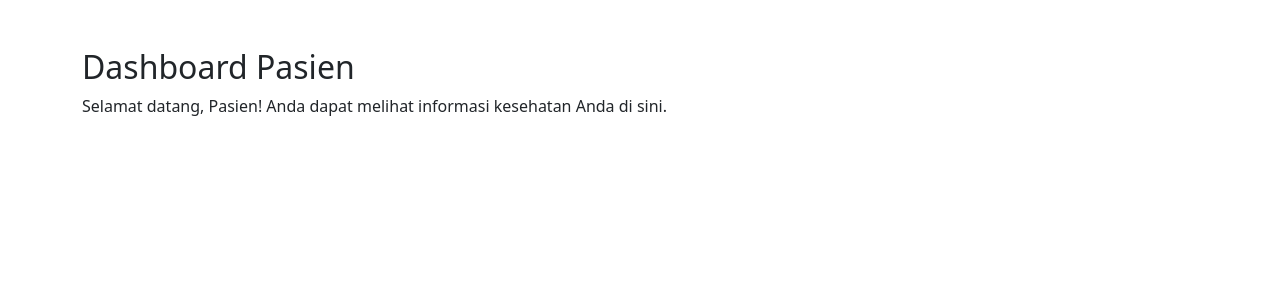
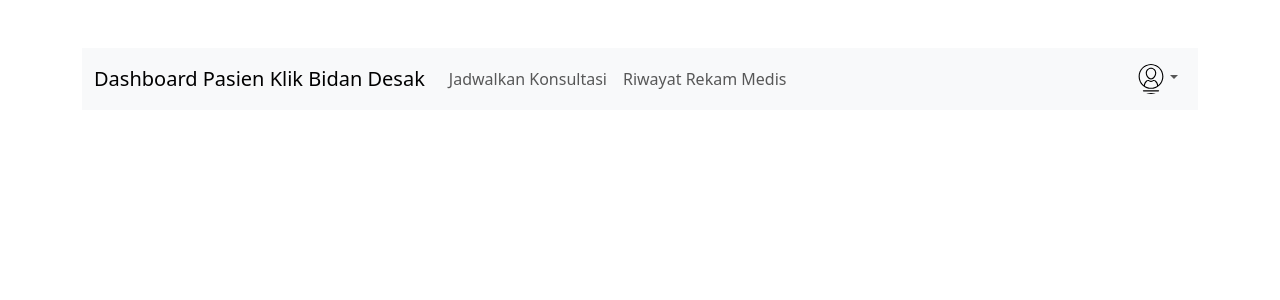
Before and after one commit to gzidrdwgk7/sibidandesakbali, a React (Vite) app: page /dashboard-pasien in a window 1280 px wide. Shown: the top 300 px of the page. Built offline with nearby package versions, Linux system fonts and the light colour scheme.

Commit message:
Menambahkan navbar fitur pada Dashboard Pasien

```diff
--- a/src/components/DashboardPasien.jsx
+++ b/src/components/DashboardPasien.jsx
@@ -1,13 +1,65 @@
 import React from 'react';
-import { Container } from 'react-bootstrap';
+import { Container, Nav, Navbar, NavDropdown } from 'react-bootstrap';
+import { Link, useNavigate } from 'react-router-dom';
+import profilePicture from '../assets/img/profile-svgrepo-com.svg'; //
 
 const DashboardPasien = () => {
-    return (
-        <Container className="mt-5">
-            <h2>Dashboard Pasien</h2>
-            <p>Selamat datang, Pasien! Anda dapat melihat informasi kesehatan Anda di sini.</p>
+  const navigate = useNavigate();
+  const logOut = () => {
+    // Hapus data login dari localStorage
+    localStorage.removeItem('isLoggedIn');
+    localStorage.removeItem('userType');
+    // Arahkan pengguna ke halaman login
+    navigate('/');
+  };
+
+  return (
+    <Container className="mt-5">
+      <Navbar bg="light" expand="lg">
+        <Container>
+          <Navbar.Brand href="#">Dashboard Pasien Klik Bidan Desak</Navbar.Brand>
+          <Navbar.Toggle aria-controls="basic-navbar-nav" />
+          <Navbar.Collapse id="basic-navbar-nav">
+            <Nav className="me-auto">
+              <Nav.Link as={Link} to="/pasien/jadwalkan-konsultasi">
+                Jadwalkan Konsultasi
+              </Nav.Link>
+              <Nav.Link as={Link} to="/pasien/riwayat-rekam-medis">
+                Riwayat Rekam Medis
+              </Nav.Link>
+            </Nav>
+            <Nav>
+              <NavDropdown
+                title={
+                  <img
+                    src={profilePicture}
+                    alt="Profile Picture"
+                    style={{
+                      width: '30px',
+                      height: '30px',
+                      borderRadius: '50%',
+                    }}
+                  />
+                }
+                id="profile-dropdown"
+              >
+                <NavDropdown.Item as={Link} to="/pasien/profil">
+                  Ubah Profil
+                </NavDropdown.Item>
+                <NavDropdown.Item href="#notifikasi">
+                  Notifikasi
+                </NavDropdown.Item>
+                <NavDropdown.Divider />
+                <NavDropdown.Item onClick={logOut}>
+                  Log Out
+                </NavDropdown.Item>
+              </NavDropdown>
+            </Nav>
+          </Navbar.Collapse>
         </Container>
-    );
+      </Navbar>
+    </Container>
+  );
 };
 
 export default DashboardPasien;
```
